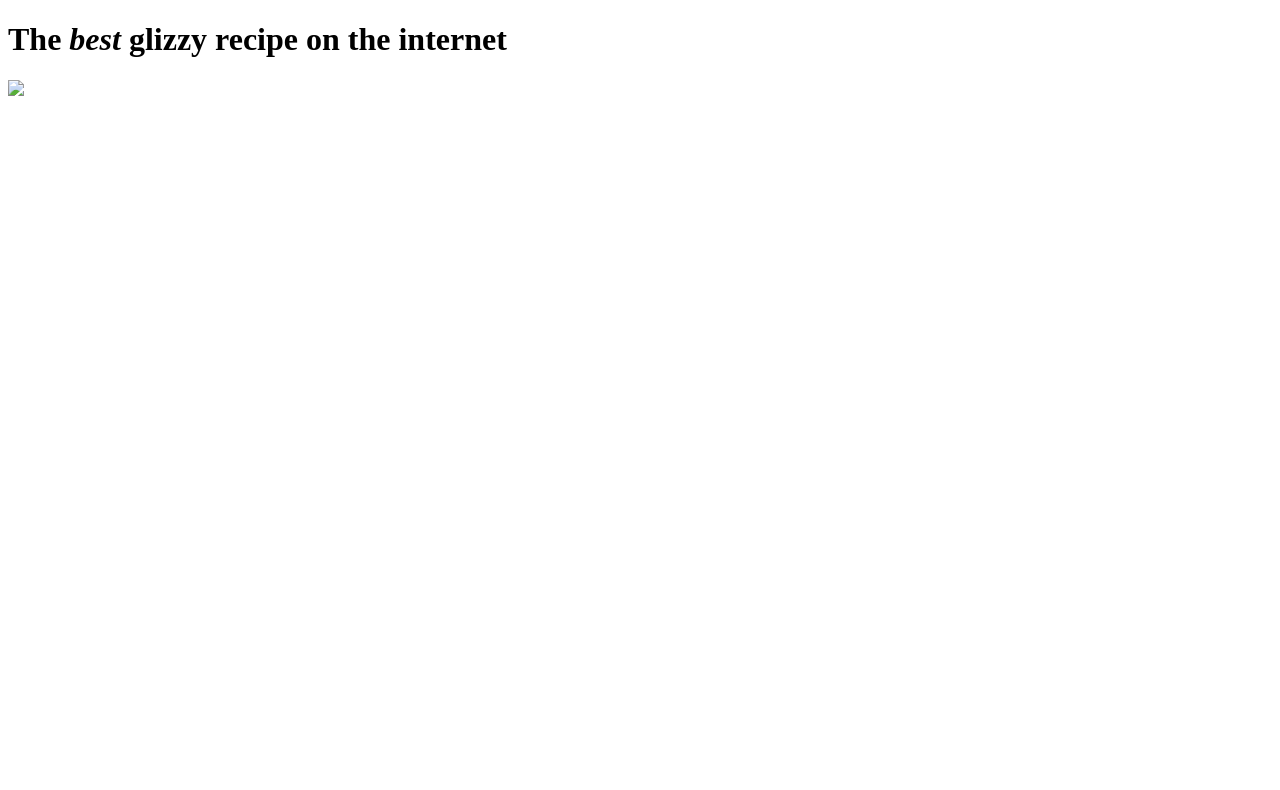
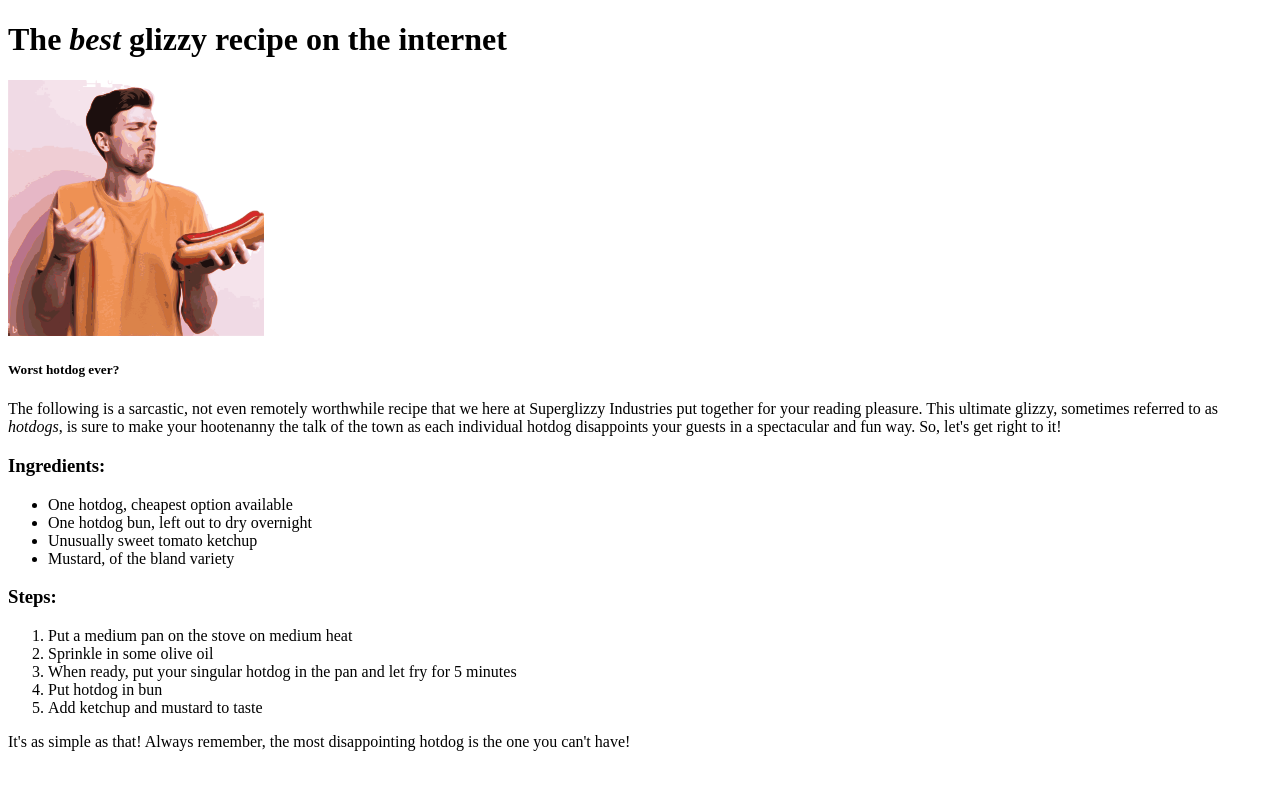
Before and after one commit to eSportsRat/odin-recipes, a plain HTML site: page recipes/glizzies.html in a window 1280 px wide. Drawn offline with Linux system fonts and the light colour scheme.

Commit message:
Write hotdog recipe

```diff
--- a/recipes/glizzies.html
+++ b/recipes/glizzies.html
@@ -5,8 +5,27 @@
         <title>Glizzy recipe</title>
     </head>
     <body>
+        <p>
         <h1>The <em>best</em> glizzy recipe on the internet</h1>
-        <img src="../img/glizzy.svg" width="256">
-
+        <img src="../img/glizzy.svg" width="256" alt="A man with a bewildered look on his face, holding up a very disappointing hotdog">
+        </p>
+        <h5>Worst hotdog ever?</h5>
+        <p>The following is a sarcastic, not even remotely worthwhile recipe that we here at Superglizzy Industries put together for your reading pleasure. This ultimate glizzy, sometimes referred to as <em>hotdogs</em>, is sure to make your hootenanny the talk of the town as each individual hotdog disappoints your guests in a spectacular and fun way. So, let's get right to it!</p>
+        <h3>Ingredients:</h3>
+        <ul>
+            <li>One hotdog, cheapest option available</li>
+            <li>One hotdog bun, left out to dry overnight</li>
+            <li>Unusually sweet tomato ketchup</li>
+            <li>Mustard, of the bland variety</li>
+        </ul>
+        <h3>Steps:</h3>
+        <ol>
+            <li>Put a medium pan on the stove on medium heat</li>
+            <li>Sprinkle in some olive oil</li>
+            <li>When ready, put your singular hotdog in the pan and let fry for 5 minutes</li>
+            <li>Put hotdog in bun</li>
+            <li>Add ketchup and mustard to taste</li>
+        </ol>
+        <p>It's as simple as that! Always remember, the most disappointing hotdog is the one you can't have!</p>
     </body>
 </html>
```
Also changed, not shown: index.html (+2 -1 lines), img/glizzy.svg (added).
